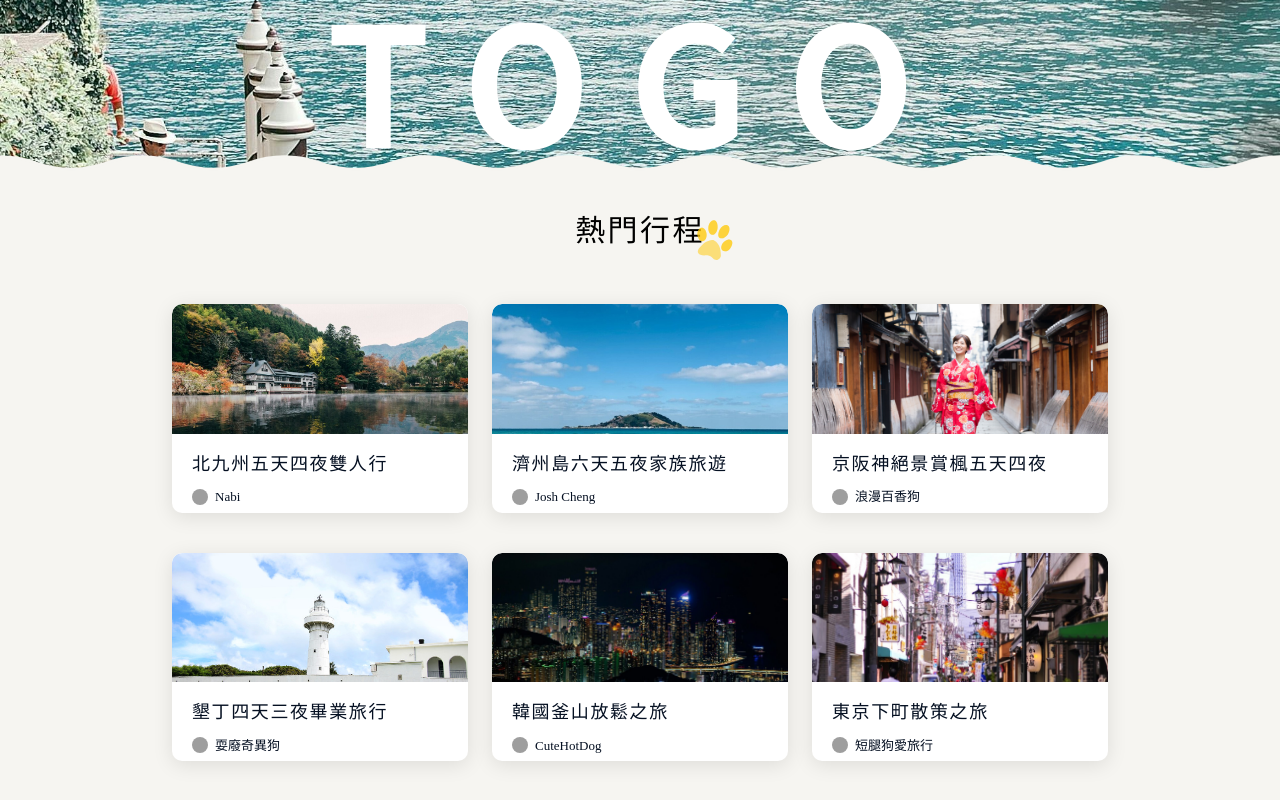
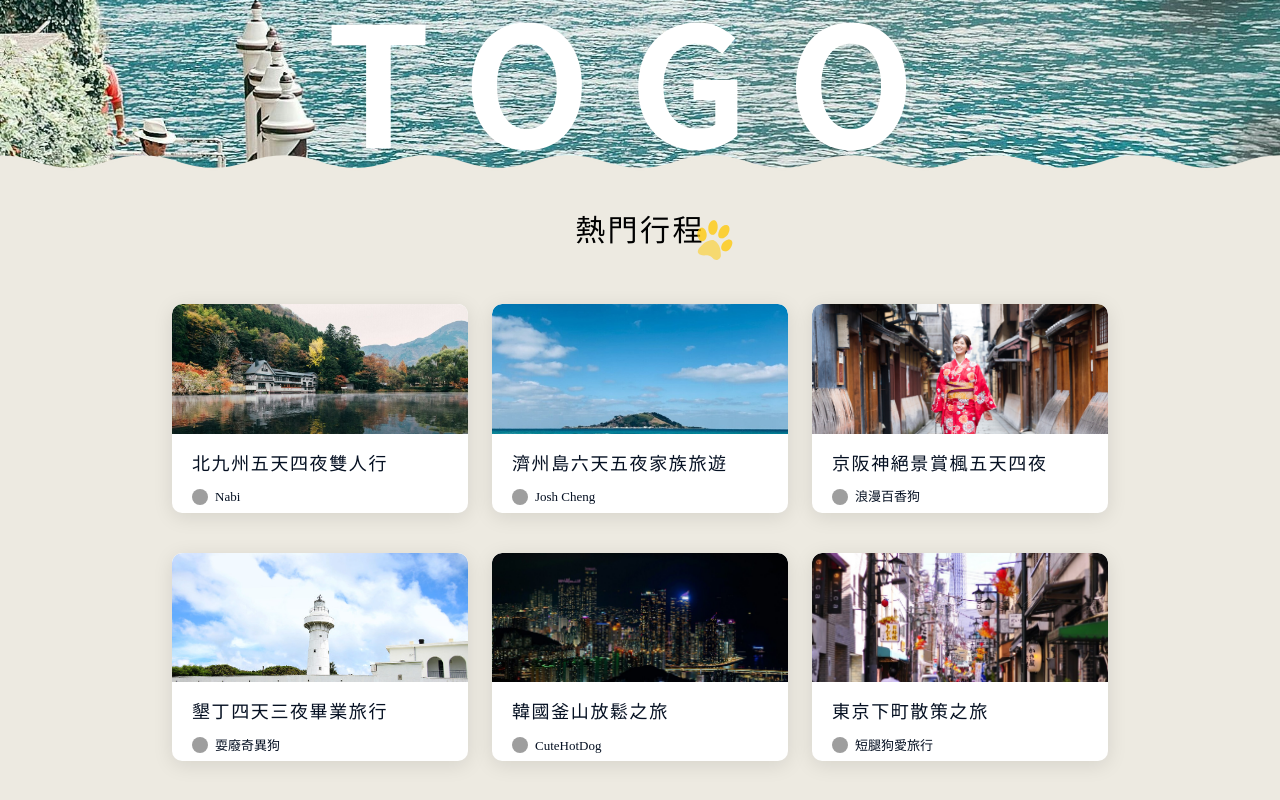
Before and after one commit to redfoxrjie/G6-Front-new, a Vue app: page / in a window 1280 px wide. Shown: the part 1980-2780 px from the top of the page. Built offline with nearby package versions, Linux system fonts and the light colour scheme; no server answers; grey boxes are pictures that could not be loaded; a web font is replaced by a local one.

Commit message:
fix: 修正首頁熱門行程背景顏色

```diff
--- a/src/components/home/PageHeader.vue
+++ b/src/components/home/PageHeader.vue
@@ -118,13 +118,13 @@
                    T 900 25 T 950 25 T 1000 25 T 1050 25 T 1100 25 T 1150 25
                    T 1200 25 T 1250 25 T 1300 25 T 1350 25 T 1400 25 T 1450 25 T 1500 25
                    T 1550 25 T 1600 25 T 1650 25 T 1700 25 T 1750 25 T 1800 25 V 100 H -150 Z"
-                    fill="#F6F5F1" />
+                    fill="#EDEAE1" />
                 <path d="M -150 25 Q -125 12.5, -100 25 T -50 25 T 0 25 T 50 25 T 100 25 T 150 25
                    T 200 25 T 250 25 T 300 25 T 350 25 T 400 25 T 450 25 T 500 25
                    T 550 25 T 600 25 T 650 25 T 700 25 T 750 25 T 800 25 T 850 25
                    T 900 25 T 950 25 T 1000 25 T 1050 25 T 1100 25 T 1150 25
                    T 1200 25 T 1250 25 T 1300 25 T 1350 25 T 1400 25 T 1450 25 T 1500 25
-                   T 1550 25 T 1600 25 T 1650 25 T 1700 25 T 1750 25 T 1800 25" stroke="#F6F5F1"
+                   T 1550 25 T 1600 25 T 1650 25 T 1700 25 T 1750 25 T 1800 25" stroke="#EDEAE1"
                     stroke-width="3" fill="none" />
             </svg>
         </div>
--- a/src/components/home/SectionHotTrips.vue
+++ b/src/components/home/SectionHotTrips.vue
@@ -51,6 +51,9 @@ const props = defineProps({
 
 <style lang="scss" scoped>
 @import '@/assets/styles/base/color';
+.hot-trips{
+    background-color: #EDEAE1;
+}
 
 .card-container {
     box-sizing: border-box;
```
